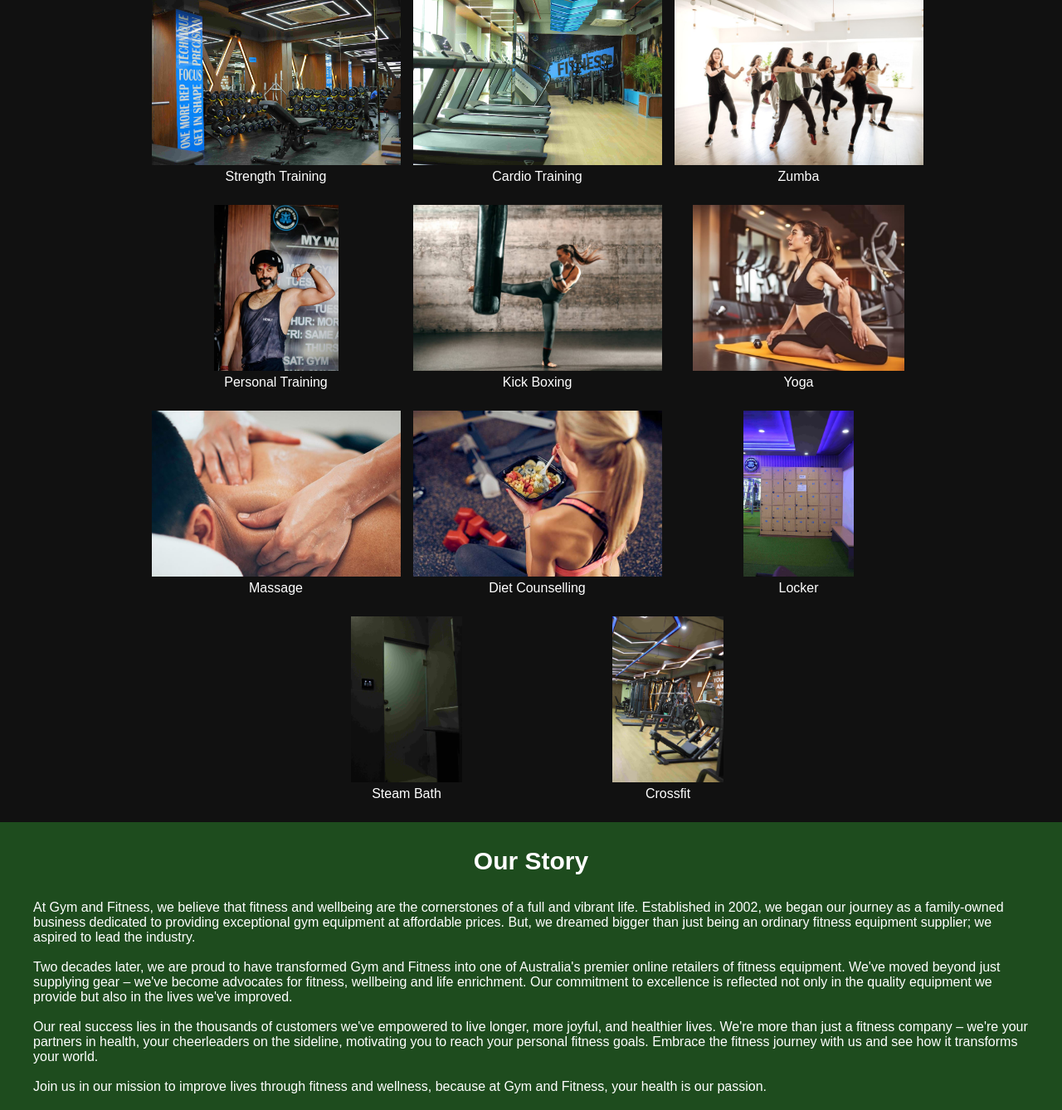
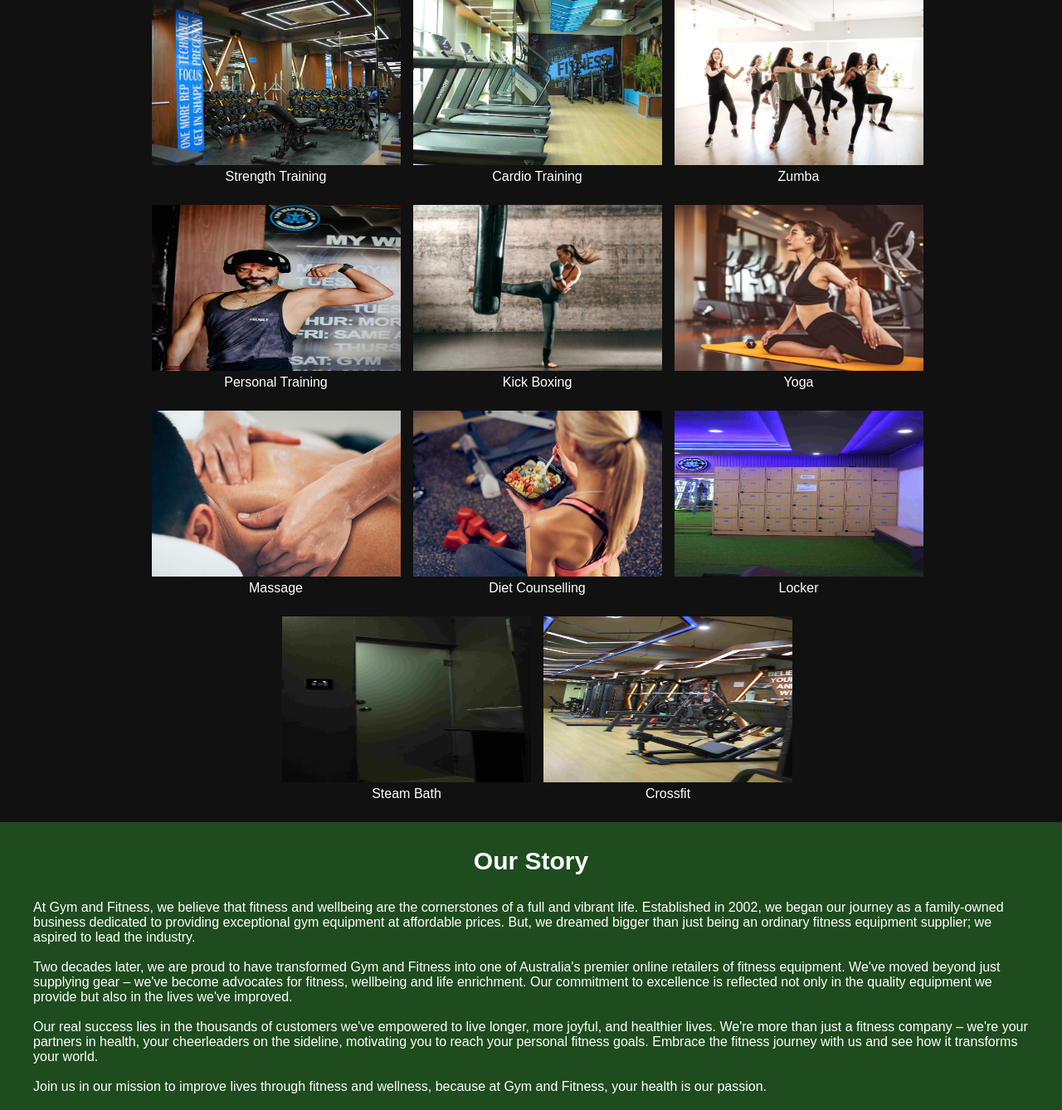
Before and after one commit to aadvikswaraj/warjish_gym, a Django app: page / in a window 1280 px wide. Shown: the part 794-2132 px from the top of the page at 83% size. Run offline with Django 5.2, Linux system fonts and the light colour scheme; data that the repository does not hold is empty.

Commit message:
Issues fixed

```diff
--- a/gym/templates/index.html
+++ b/gym/templates/index.html
@@ -3,7 +3,7 @@
 <head>
     <meta charset="UTF-8">
     <meta name="viewport" content="width=device-width, initial-scale=1.0">
-    <title>Warjish Gym</title>
+    <title>The Warjish Gym</title>
     <link rel="stylesheet" href="/static/styles/index.css">
 </head>
 <body>
--- a/static/styles/index.css
+++ b/static/styles/index.css
@@ -162,8 +162,7 @@ nav .nav-link{
     padding: 5px 0;
 }
 .facility-card img{
-    width: auto;
-    max-width: 300px;
+    width: 300px;
     height: 200px;
 }
 
```
